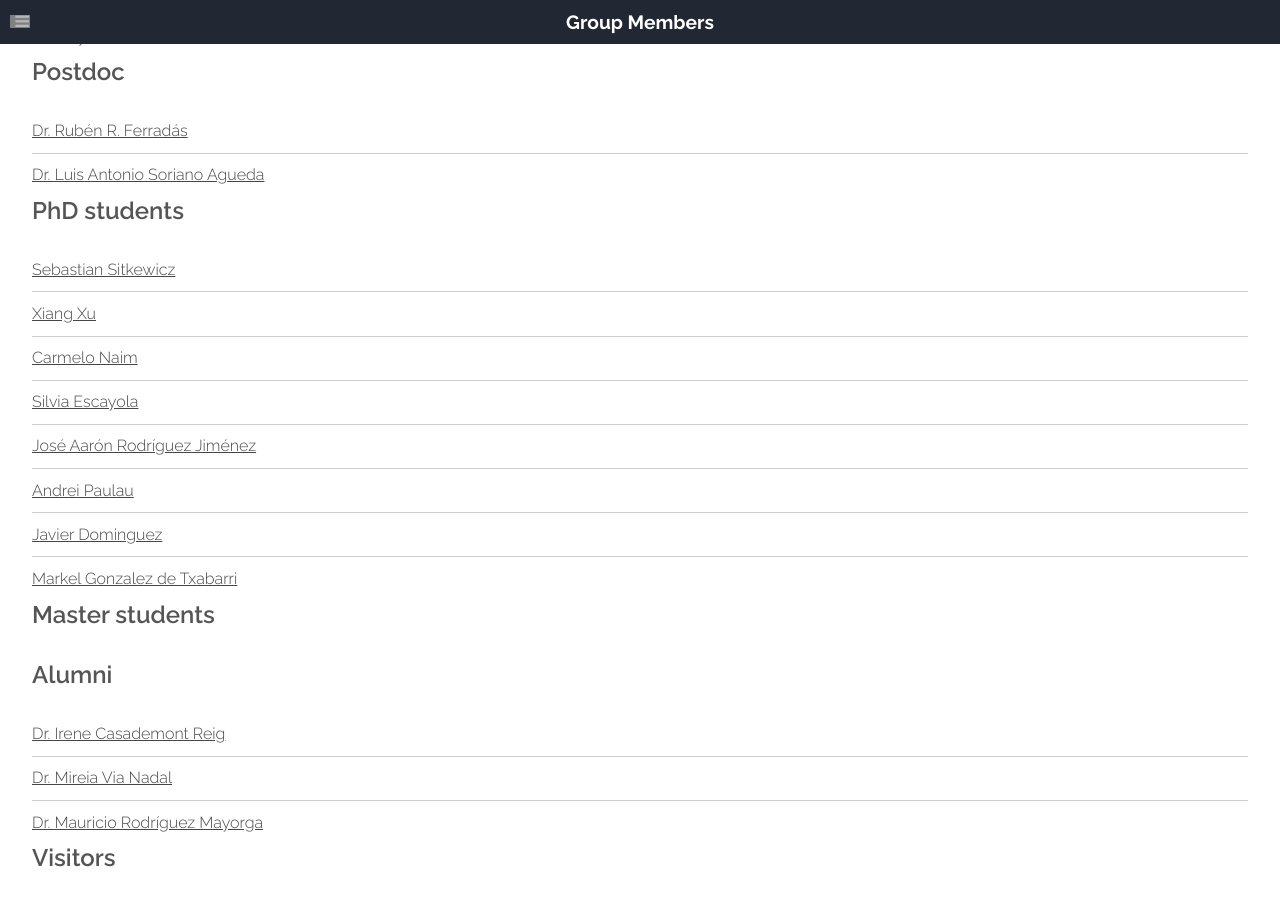
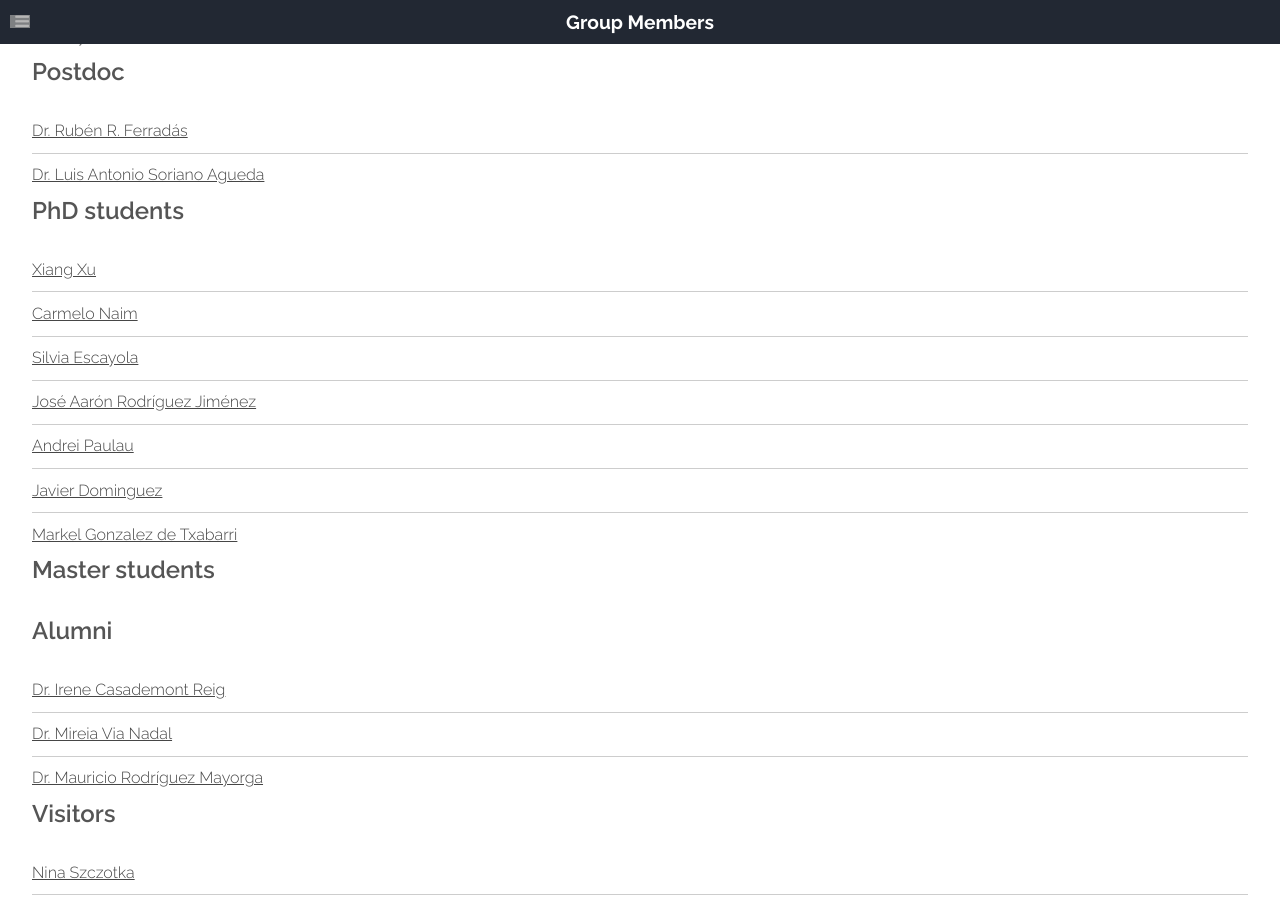
Before and after one commit to old-jekyll-templates/Horizons-Jekyll-Theme, a Jekyll site: the page built from members.html, in a window 1280 px wide and 900 px high, scrolled down 1159 px. Built offline with Jekyll 4.4.1, drawn with Linux system fonts in a browser that asks for light colours; grey boxes are pictures that could not be loaded.

Commit message:
Update phd_list.html

```diff
--- a/_includes/phd_list.html
+++ b/_includes/phd_list.html
@@ -1,4 +1,3 @@
-  <li><a href="{{ site.baseurl }}/members/sebastian_sitkewicz.html">Sebastian Sitkewicz</a></li>
   <li><a href="{{ site.baseurl }}/members/xiang_xu.html">Xiang Xu</a></li>
   <li><a href="{{ site.baseurl }}/members/carmelo_naim.html">Carmelo Naim</a></li>
   <li><a href="{{ site.baseurl }}/members/silvia_escayola.html">Silvia Escayola</a></li>
```
